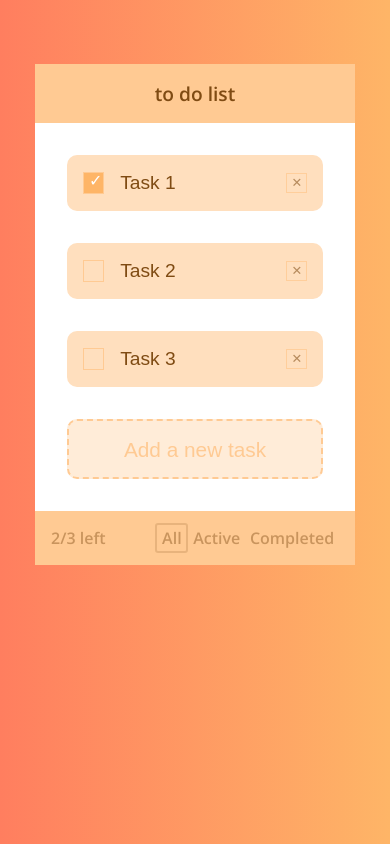
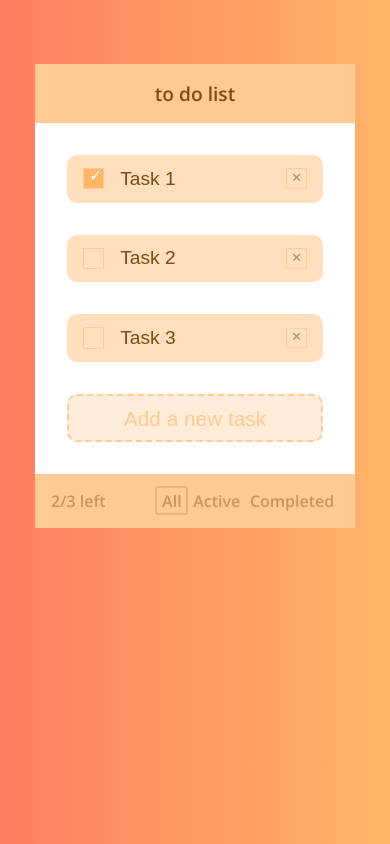
Before and after one commit to ViacheslavChuvalkiy/WebDad-project-3-Vue, a Vue app: page / in a window 390 px wide. Built offline with nearby package versions, Linux system fonts and the light colour scheme.

Commit message:
Update functions and some style

```diff
--- a/src/components/atoms/TaskInput.vue
+++ b/src/components/atoms/TaskInput.vue
@@ -29,7 +29,6 @@
 <style lang="scss" module>
   @import 'src/assets/style.scss';
   .newTask {
-    min-height: 2.6rem;
     margin: 0 2rem;
     text-align: center;
     background: $color_bg_light_brown;
@@ -55,11 +54,7 @@
   }
   @media (max-width: 930px) {
     .newTask {
-      min-height: 2.5rem;
       margin: 2rem 2rem 0 2rem;
-      & input {
-        min-height: 2.5rem;
-      }
     }
   }
 </style>
--- a/src/components/molecules/Filter.vue
+++ b/src/components/molecules/Filter.vue
@@ -5,7 +5,7 @@
       name="filter"
       :value="filterValue"
       :checked="filterChecked"
-      @change="changeFilter()"
+      @change="changeFilter"
     >
     <span>{{filterText}}</span>
   </label>
--- a/src/components/molecules/Task.vue
+++ b/src/components/molecules/Task.vue
@@ -4,12 +4,12 @@
       <input
         type="checkbox"
         :checked="taskChecked"
-        @change="changeStatus()"
+        @change="changeStatus"
       >
       <span :class="$style.itemStatus"></span>
     </label>
     <p>{{taskText}}</p>
-    <button :class="$style.btn" @click="deleteItem()"></button>
+    <button :class="$style.btn" @click="deleteItem"></button>
   </div>
 </template>
 
@@ -41,7 +41,6 @@
     flex-direction: row;
     justify-content: space-between;
     align-items: center;
-    min-height: 2.5rem;
     padding: 0.5rem 0;
     margin: 0 2rem 2rem 2rem;
     text-align: center;
@@ -95,8 +94,9 @@
     }
     .btn:before {
       content: '\2715';
-      top: 0;
-      left: 0.3rem;
+      position: absolute;
+      top: 0.05rem;
+      left: 0.35rem;
       font-size: 1rem;
       color: $color-text;
       opacity: 0.7;
@@ -118,8 +118,8 @@
         height: 1.3rem;
       }
       .btn:before {
+        left: 0.25rem;
         font-size: 0.8rem;
-        margin: 0 0 0 -0.1rem;
       }
     }
   }
--- a/src/components/organisms/Content.vue
+++ b/src/components/organisms/Content.vue
@@ -29,7 +29,7 @@
 <style lang="scss" module>
   @import 'src/assets/style.scss';
   .container {
-    min-width: 30rem;
+    max-width: 35rem;
     height: auto;
     margin: 0 auto;
     padding: 6rem 1rem 1rem 1rem;
@@ -72,7 +72,6 @@
   @media (max-width: 660px) {
     .container {
       max-width: 25rem;
-      min-width: 0;
       margin: 0 auto;
       padding: 4rem 0.5rem;
       & img {
--- a/src/components/organisms/TaskList.vue
+++ b/src/components/organisms/TaskList.vue
@@ -1,5 +1,5 @@
 <template>
-  <div :class="$style.wrapper">
+  <div :class="$style.content">
     <template v-if="!isEmpty">
       <Task
         v-for="task in listTasks"
@@ -34,7 +34,7 @@
 
 <style lang="scss" module>
   @import 'src/assets/style.scss';
-  .wrapper {
+  .content {
     margin: 0 0 2rem 0;
     & h2 {
       text-align: center;
--- a/src/store/index.js
+++ b/src/store/index.js
@@ -67,15 +67,14 @@ export default new Vuex.Store({
   },
   mutations: {
     addNewTask(state, task) {
-      if (task === '') {
-        return
+      if (task) {
+        const newTask = {
+          text: task,
+          isChecked: false,
+          id: uuidv4(),
+        };
+        state.tasksList.push(newTask);
       }
-      const newTask = {
-        text: task,
-        isChecked: false,
-        id: uuidv4(),
-      };
-      state.tasksList.push(newTask);
     },
     deleteTask(state, id) {
       state.tasksList = state.tasksList.filter((task) => task.id !== id);
```
